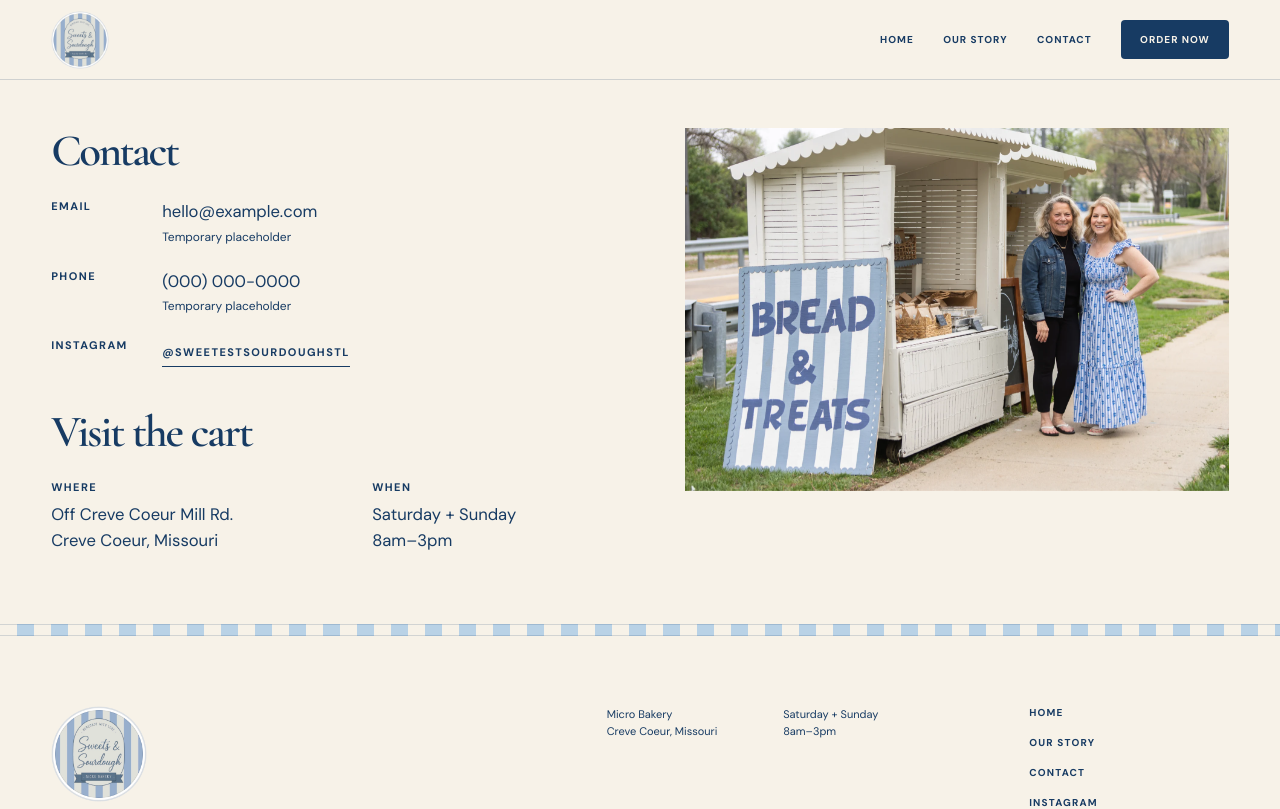
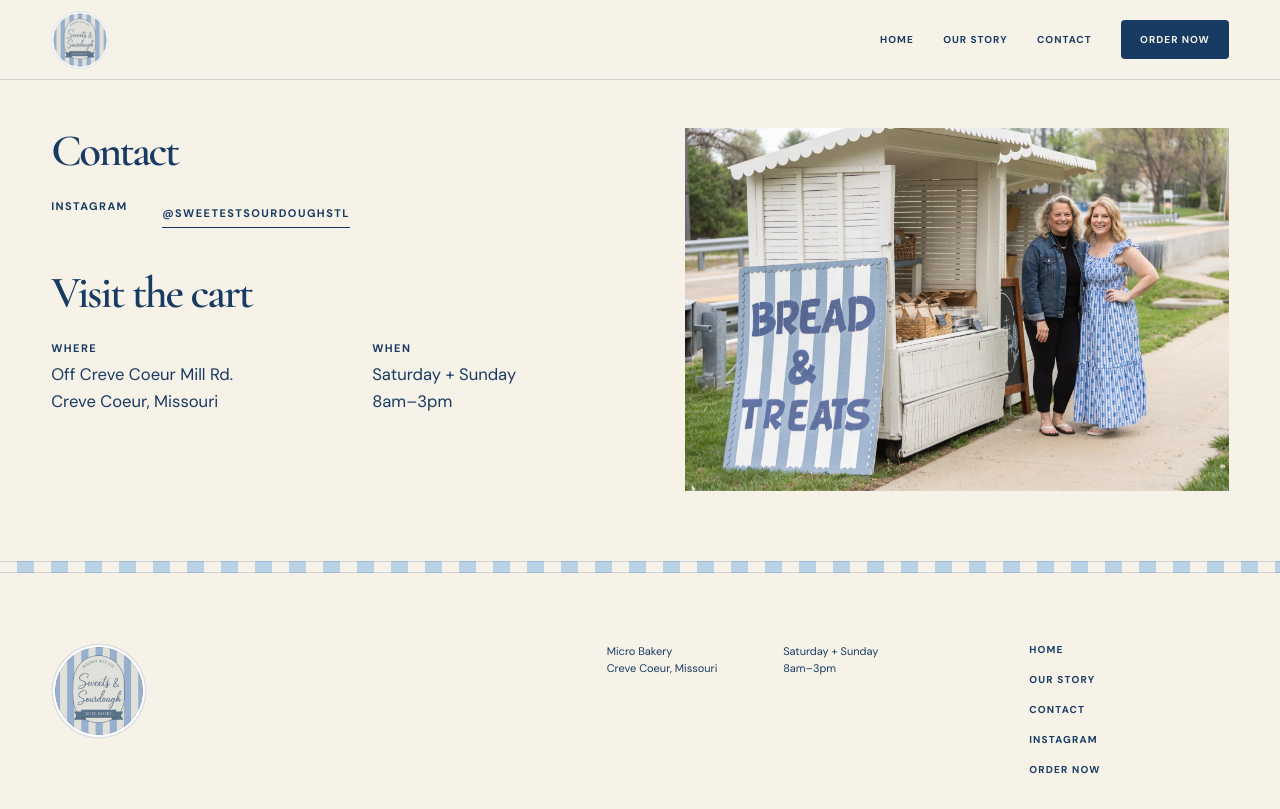
Before and after one commit to jonathanarbittier/sweetestsourdoughstl.website, a Next.js app: page /contact in a window 1280 px wide. Shown: the top 809 px of the page. Built offline with nearby package versions, Linux system fonts and the light colour scheme.

Commit message:
Remove placeholder contact details

```diff
--- a/app/contact/contact.module.css
+++ b/app/contact/contact.module.css
@@ -53,20 +53,6 @@
   margin: 0;
   font-size: 17px;
   line-height: 1.6;
-}
-
-.contactList dd > span,
-.contactList dd > small {
-  display: block;
-}
-
-.contactList dd > small {
-  font-size: 12px;
-  line-height: 1.5;
-}
-
-.contactList dd > small {
-  margin-top: 3px;
 }
 
 .contactList :global(.text-link) {
--- a/app/contact/page.tsx
+++ b/app/contact/page.tsx
@@ -16,22 +16,6 @@ export default function ContactPage() {
           <section aria-labelledby="contact-details-heading">
             <h1 id="contact-details-heading">Contact</h1>
             <dl className={styles.contactList}>
-              <div>
-                <dt>Email</dt>
-                <dd>
-                  {/* Temporary placeholder: replace with the verified public email before making this a mailto link. */}
-                  <span>hello@example.com</span>
-                  <small>Temporary placeholder</small>
-                </dd>
-              </div>
-              <div>
-                <dt>Phone</dt>
-                <dd>
-                  {/* Temporary placeholder: replace with the verified public number before making this a tel link. */}
-                  <span>(000) 000-0000</span>
-                  <small>Temporary placeholder</small>
-                </dd>
-              </div>
               <div>
                 <dt>Instagram</dt>
                 <dd><a className="text-link" href={INSTAGRAM_URL} target="_blank" rel="noopener noreferrer">@sweetestsourdoughstl</a></dd>
```
